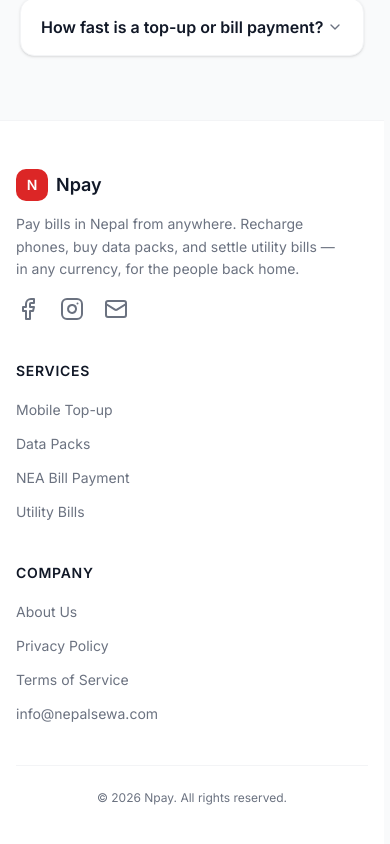
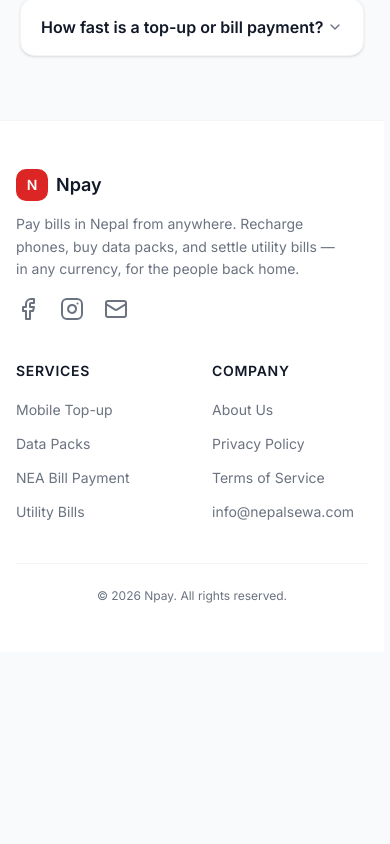
Before and after one commit to Nerotechnp/Npay-frontend, a Next.js app: page / in a window 390 px wide. Shown: the part 5803-6647 px from the top of the page. After the commit the page ends 6455 px from the top, so only its background shows below. Built offline with nearby package versions, Linux system fonts and the light colour scheme.

Commit message:
refactor(footer): adjust grid layout for improved responsiveness

```diff
--- a/components/HomePage/footer.tsx
+++ b/components/HomePage/footer.tsx
@@ -5,8 +5,8 @@
   return (
     <footer className="border-t border-line bg-white">
       <div className="mx-auto max-w-6xl px-4 py-12 sm:px-5">
-        <div className="grid gap-10 md:grid-cols-4">
-          <div className="md:col-span-2">
+        <div className="grid grid-cols-2 gap-10 md:grid-cols-4">
+          <div className="col-span-2 md:col-span-2">
             <div className="mb-3 flex items-center gap-2">
               <div className="flex h-8 w-8 items-center justify-center rounded-lg bg-moss text-sm font-bold text-white">
                 N
```
